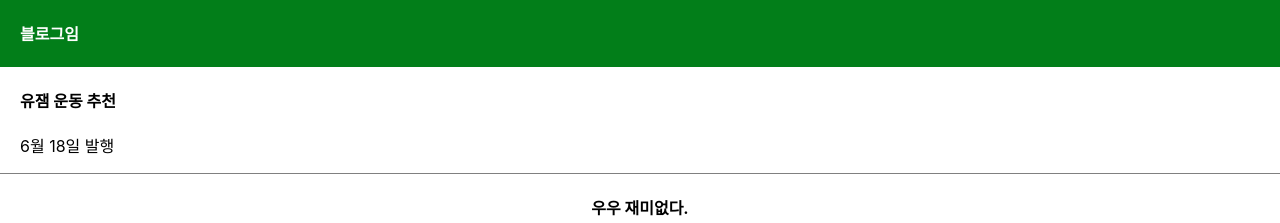
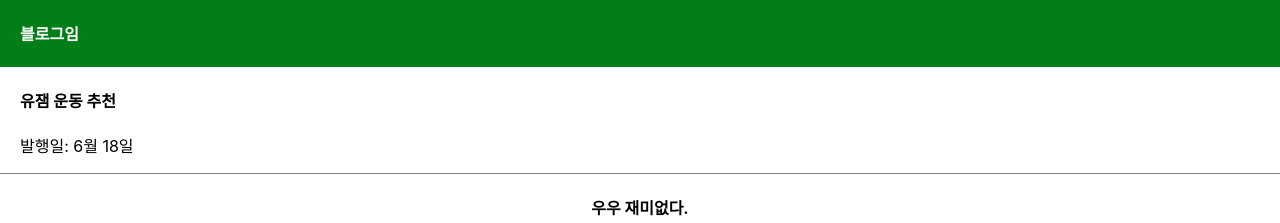
Before and after one commit to yangaeyoung/react_blog, a React (Create React App) app: page / in a window 1280 px wide. Shown: the top 223 px of the page. Built offline with nearby package versions, Linux system fonts and the light colour scheme.

Commit message:
first_upload

```diff
--- a/src/App.js
+++ b/src/App.js
@@ -14,7 +14,7 @@ function App() {
       </div>
       <div class="list">
         <h4>{ a }</h4>
-        <p>6월 18일 발행</p>
+        <p>발행일: 6월 18일</p>
       </div>
       <h4>{ post }</h4>
       <p></p>
```
